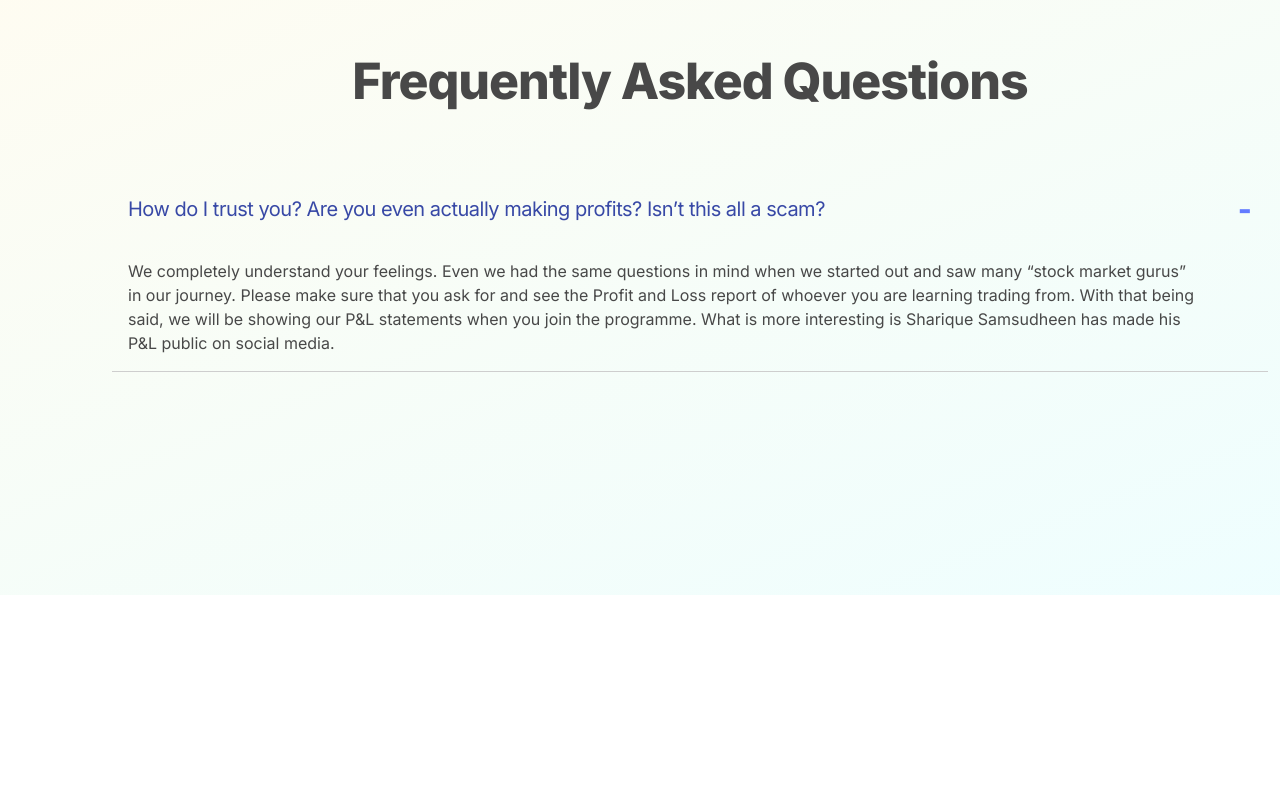
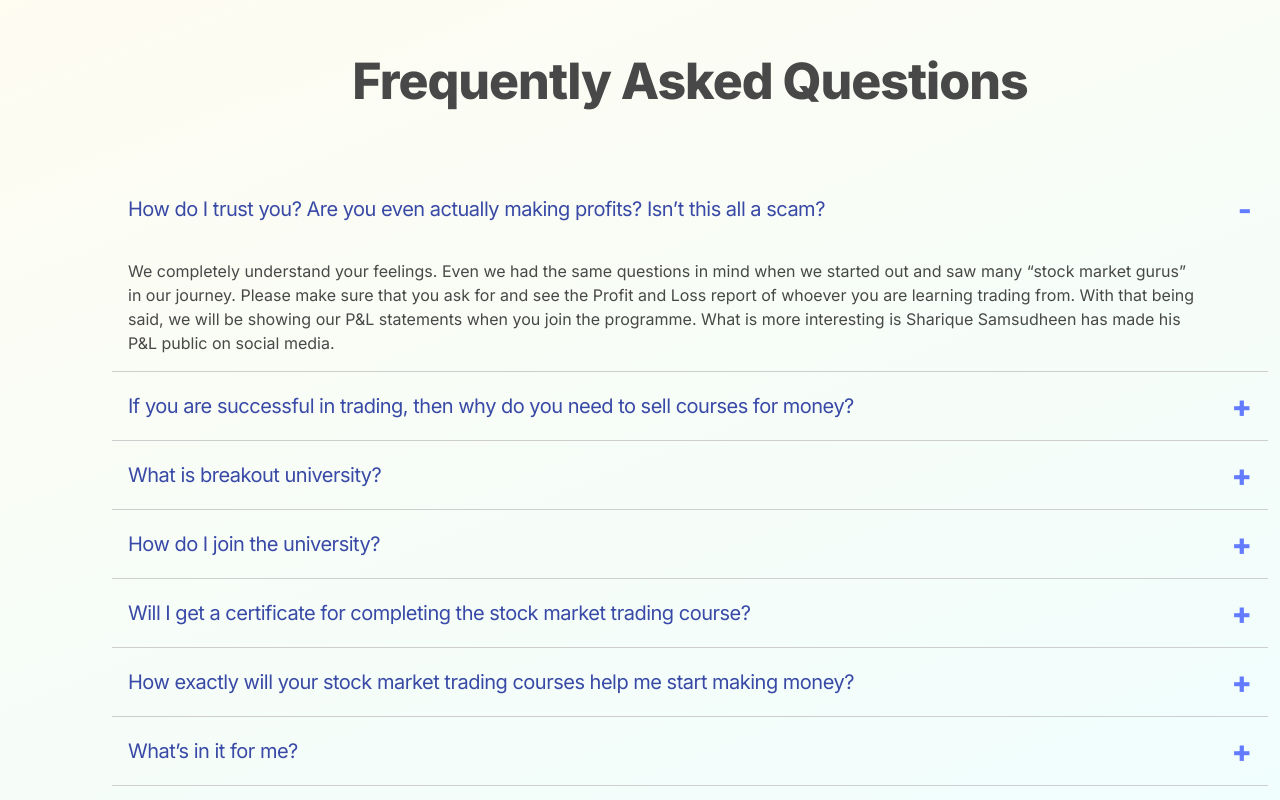
Before and after one commit to nihalavulan/marketfeed-assignment, a Next.js app: page / in a window 1280 px wide. Shown: the part 4472-5272 px from the top of the page. Before the commit the page ends 5067 px from the top, so only its background shows below. Built offline with nearby package versions, Linux system fonts and the light colour scheme.

Commit message:
Faq web completed , including open and close functionality

```diff
--- a/components/Faq.js
+++ b/components/Faq.js
@@ -10,7 +10,13 @@ const Faq = () => {
         <StyledContainer>
             <StyledHeading>Frequently Asked Questions</StyledHeading>
             <div>
-                <FaqItem />
+                <FaqItem id={1} question={'How do I trust you? Are you even actually making profits? Isn’t this all a scam?'} answer={'We completely understand your feelings. Even we had the same questions in mind when we started out and saw many “stock market gurus” in our journey. Please make sure that you ask for and see the Profit and Loss report of whoever you are learning trading from. With that being said, we will be showing our P&L statements when you join the programme. What is more interesting is Sharique Samsudheen has made his P&L public on social media.'}/>
+                <FaqItem id={2} question={'If you are successful in trading, then why do you need to sell courses for money?'} answer={'We completely understand your feelings. Even we had the same questions in mind when we started out and saw many “stock market gurus” in our journey. Please make sure that you ask for and see the Profit and Loss report of whoever you are learning trading from. With that being said, we will be showing our P&L statements when you join the programme. What is more interesting is Sharique Samsudheen has made his P&L public on social media.'}/>
+                <FaqItem id={3} question={'What is breakout university?'} answer={'We completely understand your feelings. Even we had the same questions in mind when we started out and saw many “stock market gurus” in our journey. Please make sure that you ask for and see the Profit and Loss report of whoever you are learning trading from. With that being said, we will be showing our P&L statements when you join the programme. What is more interesting is Sharique Samsudheen has made his P&L public on social media.'}/>
+                <FaqItem id={4} question={'How do I join the university?'} answer={'We completely understand your feelings. Even we had the same questions in mind when we started out and saw many “stock market gurus” in our journey. Please make sure that you ask for and see the Profit and Loss report of whoever you are learning trading from. With that being said, we will be showing our P&L statements when you join the programme. What is more interesting is Sharique Samsudheen has made his P&L public on social media.'}/>
+                <FaqItem id={5} question={'Will I get a certificate for completing the stock market trading course?'} answer={'We completely understand your feelings. Even we had the same questions in mind when we started out and saw many “stock market gurus” in our journey. Please make sure that you ask for and see the Profit and Loss report of whoever you are learning trading from. With that being said, we will be showing our P&L statements when you join the programme. What is more interesting is Sharique Samsudheen has made his P&L public on social media.'}/>
+                <FaqItem id={6} question={'How exactly will your stock market trading courses help me start making money?'} answer={'We completely understand your feelings. Even we had the same questions in mind when we started out and saw many “stock market gurus” in our journey. Please make sure that you ask for and see the Profit and Loss report of whoever you are learning trading from. With that being said, we will be showing our P&L statements when you join the programme. What is more interesting is Sharique Samsudheen has made his P&L public on social media.'}/>
+                <FaqItem id={7} question={'What’s in it for me?'} answer={'We completely understand your feelings. Even we had the same questions in mind when we started out and saw many “stock market gurus” in our journey. Please make sure that you ask for and see the Profit and Loss report of whoever you are learning trading from. With that being said, we will be showing our P&L statements when you join the programme. What is more interesting is Sharique Samsudheen has made his P&L public on social media.'}/>
             </div>
         </StyledContainer>
     </StyledFaqWrapper>
--- a/components/common/FaqItem.js
+++ b/components/common/FaqItem.js
@@ -1,24 +1,23 @@
-import React from "react";
+import React, { useEffect, useState } from "react";
 import { StyledFaqItem } from "./styled/FaqItem.styled";
 
-const FaqItem = () => {
+const FaqItem = ({id ,question , answer}) => {
+    const [open, setOpen] = useState(false)
+
+    useEffect(() => {
+      if(id ==1) setOpen(true)
+    }, [])
+
   return (
-    <StyledFaqItem>
+    <StyledFaqItem open={open}>
       <div>
         <h6>
-          How do I trust you? Are you even actually making profits? Isn’t this
-          all a scam?
+          {question}
         </h6>
-        <span>-</span>
+        <span onClick={() => setOpen(!open)}>{open ? '-' : '+'}</span>
       </div>
       <p>
-        We completely understand your feelings. Even we had the same questions
-        in mind when we started out and saw many “stock market gurus” in our
-        journey. Please make sure that you ask for and see the Profit and Loss
-        report of whoever you are learning trading from. With that being said,
-        we will be showing our P&L statements when you join the programme. What
-        is more interesting is Sharique Samsudheen has made his P&L public on
-        social media.{" "}
+        {answer}
       </p>
     </StyledFaqItem>
   );
--- a/components/common/styled/FaqItem.styled.js
+++ b/components/common/styled/FaqItem.styled.js
@@ -27,5 +27,6 @@ export const StyledFaqItem = styled.div`
     line-height: 24px;
     max-width: 95%;
     margin-top: 2rem;
+    display: ${({open}) => !open && 'none'};
   }
 `;
--- a/components/styled/Faq.styled.js
+++ b/components/styled/Faq.styled.js
@@ -2,7 +2,7 @@ import styled from "styled-components";
 
 export const StyledFaqWrapper = styled.div`
     width: 100%;
-    height: 40rem;
+    height: auto;
     background: linear-gradient(158.73deg, #FFFCF1 -0.08%, #EEFEFF 102.46%);
     text-align: center;
     padding: 6rem 0;
```
